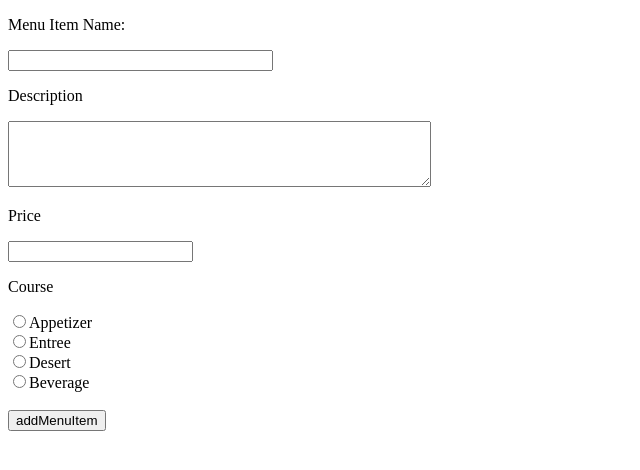
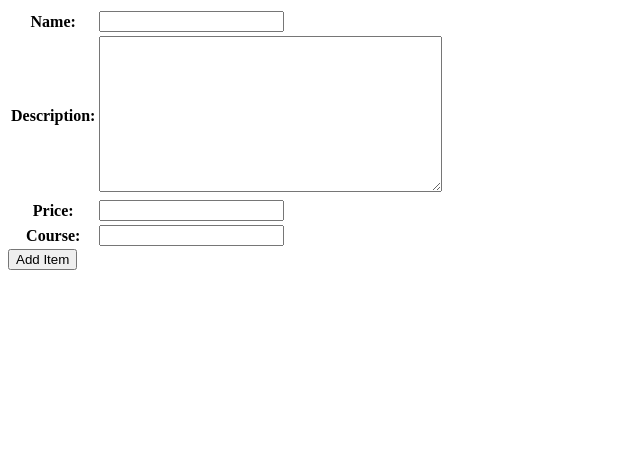
Before and after one commit to mathurk1/DjangoWebApp, a Django app: page /1/menu/new in a window 1280 px wide. Shown: the top 470 px of the page, without its empty margins (0-640 px from the left). Run offline with Django 3.2, Linux system fonts and the light colour scheme.

Commit message:
add model form to create new menu item

```diff
--- a/restaurantapp/templates/restaurantapp/postMenu.html
+++ b/restaurantapp/templates/restaurantapp/postMenu.html
@@ -4,21 +4,11 @@
     <meta charset="UTF-8">
     <title>New Menu Item</title>
 </head>
-<body>
-        <form action= "{% url 'addMenuItem' restaurant_id %}" method="post" action = "#">{% csrf_token %}
-            <p>Menu Item Name:</p>
-            <input type = "text" size = 30, name = 'name'>
-            <p>Description</p>
-            <textarea type = "text" name = 'description' rows="4" cols="50"></textarea>
-            <p>Price</p>
-            <input type="text" name = "price">
-            <p>Course</p>
-            <input type = 'radio' name = 'course' value="Appetizer" >Appetizer</br>
-            <input type = 'radio' name = 'course' value="Entree" >Entree</br>
-            <input type = 'radio' name = 'course' value="Desert" >Desert</br>
-            <input type = 'radio' name = 'course' value="Beverage" >Beverage</br>
-            </br>
-            <input type="submit" value = "addMenuItem"/>
-        </form>
-</body>
+<form method="POST">
+    {% csrf_token %}
+    <table>
+        {{ form }}
+    </table>
+    <button type = "submit">Add Item</button>
+</form>
 </html>
--- a/restaurantapp/views.py
+++ b/restaurantapp/views.py
@@ -1,5 +1,6 @@
 from django.shortcuts import render
 from django.http import Http404
+from django.forms import modelform_factory
 
 from .models import Restaurant, MenuItem
 
@@ -89,23 +90,25 @@ def deleteMenu(request, restaurant_id, menu_id):
 
 
 def addMenuItem(request, restaurant_id):
+    #create the model form
+    MenuItemForm = modelform_factory(MenuItem, exclude=['restaurant_id'])
 
     if request.method == "GET":
-        context = {'restaurant_id': restaurant_id}
-        return render(request, 'restaurantapp/postMenu.html', context)
+        form = MenuItemForm()
+        return render(request, 'restaurantapp/postMenu.html', {"form" : form})
 
     if request.method == "POST":
+        form = MenuItemForm(request.POST)
         r = Restaurant.objects.only('id').get(id=restaurant_id)
-        m = MenuItem.objects.create(name=request.POST.get('name'),
-                                    description=request.POST.get('description'),
-                                    price=request.POST.get('price'),
-                                    course=request.POST.get('course'),
-                                    restaurant_id=r)
+        if form.is_valid():
+            newMenuItem = form.save(commit=False)
+            newMenuItem.restaurant_id = r
+            newMenuItem.save()
 
-        menuList = MenuItem.objects.all().filter(restaurant_id=restaurant_id)
-        context = {'menuList': menuList, 'restaurant_id': restaurant_id}
+            menuList = MenuItem.objects.all().filter(restaurant_id=restaurant_id)
+            context = {'menuList': menuList, 'restaurant_id': restaurant_id}
 
-        return render(request, 'restaurantapp/listMenu.html', context)
+            return render(request, 'restaurantapp/listMenu.html', context)
 
 
 def editMenu(request, restaurant_id, menu_id):
```
